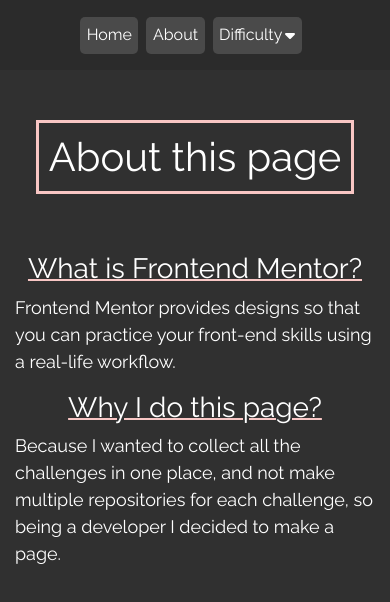
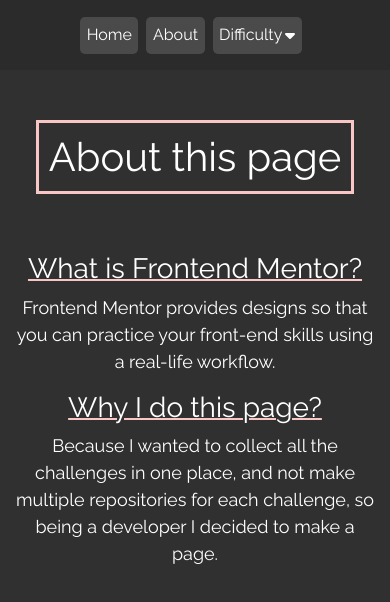
Before and after one commit to raulereno/frontendmentor-challenges, a React (Create React App) app: page /about in a window 390 px wide. Shown: the top 602 px of the page. Built offline with nearby package versions, Linux system fonts and the light colour scheme.

Commit message:
Update _about.scss

```diff
--- a/src/styles/_about.scss
+++ b/src/styles/_about.scss
@@ -27,6 +27,7 @@
     p {
       font-size: 18px;
       width:360px;
+      text-align:center,
     }
   }
 }
```
